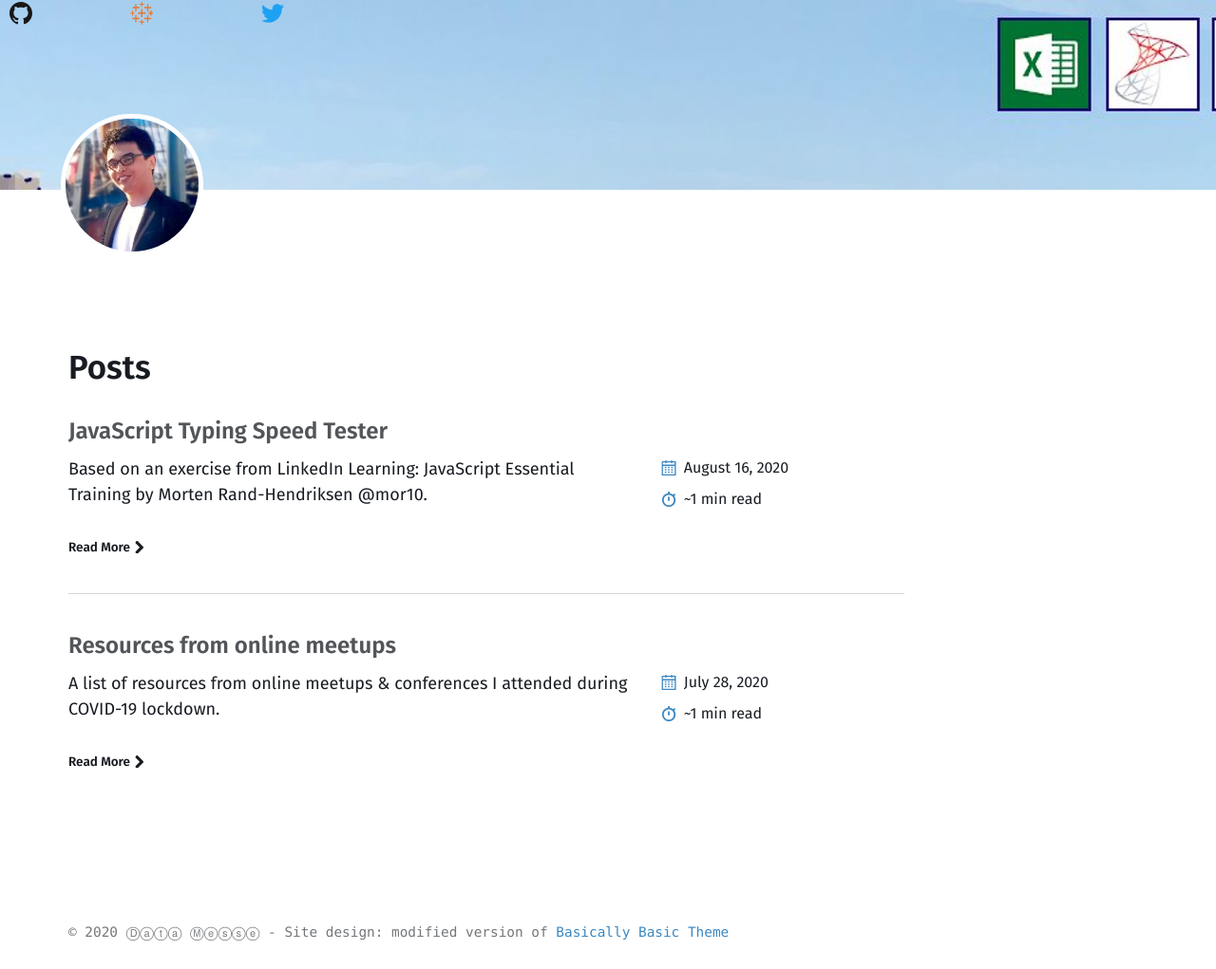
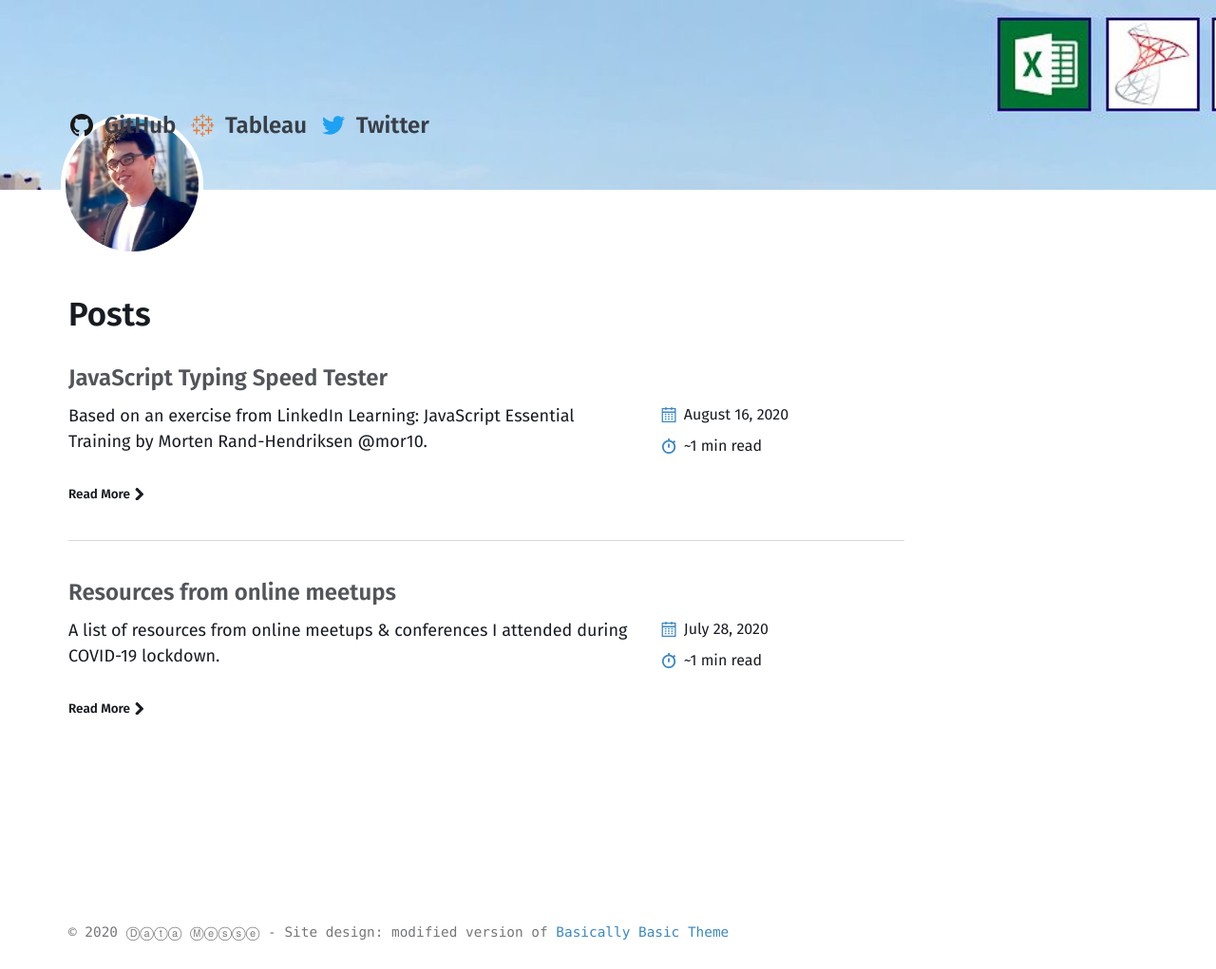
Before and after one commit to datamesse/blog, a Jekyll site: the page built from index.md, in a window 1280 px wide. Shown: the whole page at 95% size. Built offline with Jekyll 4.4.1, drawn with Linux system fonts in a browser that asks for light colours.

Commit message:
Update masthead.html

```diff
--- a/_includes/masthead.html
+++ b/_includes/masthead.html
@@ -14,13 +14,13 @@
             {% if site.logo %}<img src="{{ site_logo }}" alt="" class="site-logo">{% endif %}
           </a>
         </h1>
-        <h2>{% include contact-list.html %}</h2>
+        <h2 class="site-title">{% include contact-list.html %}</h2>
       {% else %}
         <p class="site-title">
           <a href="{{ '/' | relative_url }}">
             {% if site.logo %}<img src="{{ site_logo }}" alt="" class="site-logo">{% endif %}
           </a>
-          <h2>{% include contact-list.html %}</h2>
+          <h2 class="site-title">{% include contact-list.html %}</h2>
         </p>
       {% endif %}
     </div>
```
